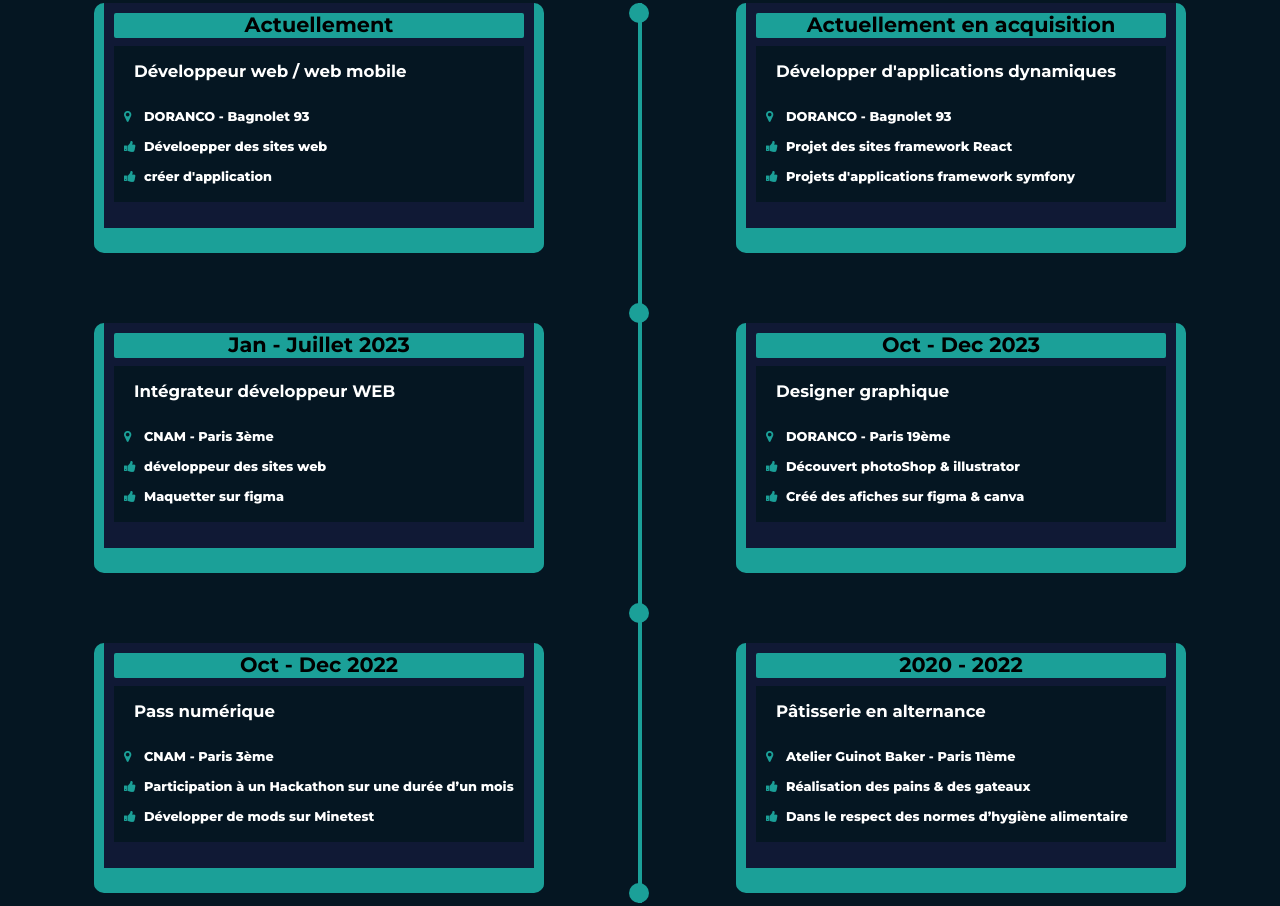
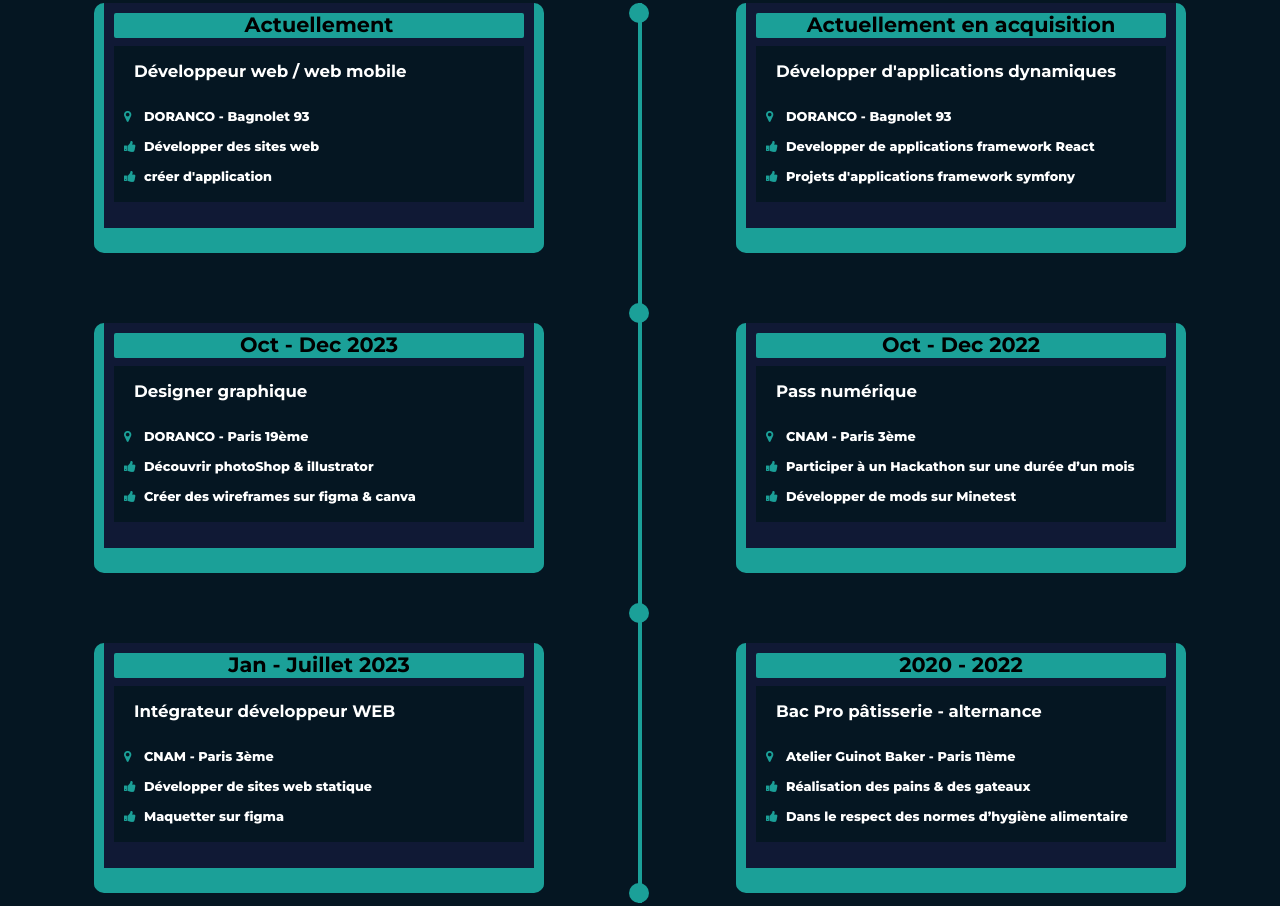
Before and after one commit to Oscarabg/TechTalentTerritory.com, a plain HTML site: page index.html in a window 1280 px wide. Shown: the part 2320-3226 px from the top of the page. Drawn offline with nearby package versions, Linux system fonts and the light colour scheme.

Commit message:
ajout des compétences acquises

```diff
--- a/index.html
+++ b/index.html
@@ -41,13 +41,15 @@
             </figure>
 
             <figure class="figure-reseau-link">
-               <a class="reseau-item-link" href="https://github.com/Oscarabg/webcommerce"><i class="fa fa-github fontseze-link" aria-hidden="true"></i></a>
+               <a class="reseau-item-link" href="https://github.com/Oscarabg"><i class="fa fa-github fontseze-link" aria-hidden="true"></i></a>
+               <!-- <a class="reseau-item-link" href="https://github.com/Oscarabg/webcommerce"><i class="fa fa-github fontseze-link" aria-hidden="true"></i></a> -->
+
                <a class="reseau-item-link" href="mailto:ablo.goita2002@gmail.com"><i class="fa fa-envelope fontseze-link"aria-hidden="true"></i></a>
                <a class="reseau-item-link" href="https://www.linkedin.com/in/ablo-goita-767b49258/"><i class="fa fa-linkedin-square fontseze-link" aria-hidden="true"></i></a>
             </figure>
 
             <figure class="figure-photo-img">
-               <img src="/assets/img/photo-cv.jpg" alt="photo en images">
+               <img src="./assets/img/photo-cv.jpg" alt="photo en images">
             </figure>
          </article>
       </section>
@@ -55,31 +57,32 @@
       <section class="container-fluid section-container-projet">
          <h2 class="title-projet">Projets</h2>
          <p class="paragrah-animation"><span></span></p>
+
          <article class="article-projet">
             <figure class="figure-projet">
                <a href="https://oscarabg.github.io/Espot-jeux/" class="projet-link-img">
-                  <img src="/assets/img/Gaming-img.jpg" alt="lien de parjet en image">
+                  <img src="./assets/img/Gaming-img.jpg" alt="lien de parjet en image">
                   <p class="paragraph-txt">Petit projet Gaming</p>
                </a>
             </figure>
 
             <figure class="figure-projet">
                <a href="https://oscarabg.github.io/webcommerce/" class="projet-link-img">
-                  <img src="/assets/img/ecommerce-img.jpg" alt="lien de parjet en image">
+                  <img src="./assets/img/ecommerce-img.jpg" alt="lien de parjet en image">
                   <p class="paragraph-txt">Maquette de e-commerce</p>
                </a>
             </figure>
 
             <figure class="figure-projet">
                <a href="https://projet-eshop.vercel.app/assets/login.html" class="projet-link-img">
-                  <img src="/assets/img/phone-img.jpg" alt="lien de parjet en image">
+                  <img src="./assets/img/phone-img.jpg" alt="lien de parjet en image">
                   <p class="paragraph-txt">Projet de e-commerce </p>
                </a>
             </figure>
 
             <figure class="figure-projet">
                <a href="https://oscarabg.github.io/aircoisieres/" class="projet-link-img">
-                  <img src="/assets/img/voyage-img.jpg" alt="lien de parjet en image">
+                  <img src="./assets/img/voyage-img.jpg" alt="lien de parjet en image">
                   <p class="paragraph-txt">Maquette de voyage</p>
                </a>
             </figure>
@@ -211,8 +214,21 @@
                      <ul class="lists-col">
                         <p class="paragraph-col">Développeur web / web mobile</p>
                         <li class="list-row"><span><i class="fa fa-map-marker list-color" aria-hidden="true"></i></span>DORANCO - Bagnolet 93</li>
-                        <li class="list-row"><span><i class="fa fa-thumbs-up list-color" aria-hidden="true"></i></span>Déveloepper des sites web</li>
+                        <li class="list-row"><span><i class="fa fa-thumbs-up list-color" aria-hidden="true"></i></span>Développer des sites web</li>
                         <li class="list-row"><span><i class="fa fa-thumbs-up list-color" aria-hidden="true"></i></span>créer d'application</li>
+                     </ul>
+                  </div>
+               </article>
+
+
+               <article class="article-col">
+                  <div class="div-col">
+                     <h4 class="title-list-col">Oct - Dec 2023</h4>
+                     <ul class="lists-col">
+                        <p class="paragraph-col">Designer graphique</p>
+                        <li class="list-row"><span><i class="fa fa-map-marker list-color" aria-hidden="true"></i></span>DORANCO - Paris 19ème</li>
+                        <li class="list-row"><span><i class="fa fa-thumbs-up list-color" aria-hidden="true"></i></span>Découvrir photoShop & illustrator</li>
+                        <li class="list-row"><span><i class="fa fa-thumbs-up list-color" aria-hidden="true"></i></span>Créer des wireframes sur figma & canva</li>
                      </ul>
                   </div>
                </article>
@@ -223,24 +239,13 @@
                      <ul class="lists-col">
                         <p class="paragraph-col">Intégrateur développeur WEB</p>
                         <li class="list-row"><span><i class="fa fa-map-marker list-color" aria-hidden="true"></i></span>CNAM - Paris 3ème</li>
-                        <li class="list-row"><span><i class="fa fa-thumbs-up list-color" aria-hidden="true"></i></span>développeur des sites web</li>
+                        <li class="list-row"><span><i class="fa fa-thumbs-up list-color" aria-hidden="true"></i></span>Développer de sites web statique</li>
                         <li class="list-row"><span><i class="fa fa-thumbs-up list-color" aria-hidden="true"></i></span>Maquetter sur figma</li>
                      </ul>
                   </div>
                </article>
 
-               <article class="article-col">
-                  <div class="div-col">
-                     <h4 class="title-list-col">Oct - Dec 2022</h4>
-                     <ul class="lists-col">
-                        <p class="paragraph-col">Pass numérique</p>
-                        <li class="list-row"><span><i class="fa fa-map-marker list-color" aria-hidden="true"></i></span>CNAM - Paris 3ème</li>
-                        <li class="list-row"><span><i class="fa fa-thumbs-up list-color" aria-hidden="true"></i></span>Participation à un Hackathon sur une durée d’un mois</li>
-                        <li class="list-row"><span><i class="fa fa-thumbs-up list-color" aria-hidden="true"></i></span>Développer de mods sur Minetest
-                        </li>
-                     </ul>
-                  </div>
-               </article>
+
             </section>
 
             <div class="container-circle">
@@ -257,20 +262,22 @@
                      <ul class="lists-col">
                         <p class="paragraph-col">Développer d'applications dynamiques</p>
                         <li class="list-row"><span><i class="fa fa-map-marker list-color" aria-hidden="true"></i></span>DORANCO - Bagnolet 93</li>
-                        <li class="list-row"><span><i class="fa fa-thumbs-up list-color" aria-hidden="true"></i></span>Projet des sites framework React</li>
+                        <li class="list-row"><span><i class="fa fa-thumbs-up list-color" aria-hidden="true"></i></span>Developper de applications framework React</li>
                         <li class="list-row"><span><i class="fa fa-thumbs-up list-color" aria-hidden="true"></i></span>Projets d'applications framework symfony</li>
                      </ul>
                   </div>
                </article>
 
+
                <article class="article-col">
                   <div class="div-col">
-                     <h4 class="title-list-col">Oct - Dec 2023</h4>
+                     <h4 class="title-list-col">Oct - Dec 2022</h4>
                      <ul class="lists-col">
-                        <p class="paragraph-col">Designer graphique</p>
-                        <li class="list-row"><span><i class="fa fa-map-marker list-color" aria-hidden="true"></i></span>DORANCO - Paris 19ème</li>
-                        <li class="list-row"><span><i class="fa fa-thumbs-up list-color" aria-hidden="true"></i></span>Découvert photoShop & illustrator</li>
-                        <li class="list-row"><span><i class="fa fa-thumbs-up list-color" aria-hidden="true"></i></span>Créé des afiches sur figma & canva</li>
+                        <p class="paragraph-col">Pass numérique</p>
+                        <li class="list-row"><span><i class="fa fa-map-marker list-color" aria-hidden="true"></i></span>CNAM - Paris 3ème</li>
+                        <li class="list-row"><span><i class="fa fa-thumbs-up list-color" aria-hidden="true"></i></span>Participer à un Hackathon sur une durée d’un mois</li>
+                        <li class="list-row"><span><i class="fa fa-thumbs-up list-color" aria-hidden="true"></i></span>Développer de mods sur Minetest
+                        </li>
                      </ul>
                   </div>
                </article>
@@ -279,7 +286,7 @@
                   <div class="div-col">
                      <h4 class="title-list-col">2020 - 2022</h4>
                      <ul class="lists-col">
-                        <p class="paragraph-col">Pâtisserie en alternance </p>
+                        <p class="paragraph-col"> Bac Pro pâtisserie - alternance </p>
                         <li class="list-row"><span><i class="fa fa-map-marker list-color" aria-hidden="true"></i></span>Atelier Guinot Baker - Paris 11ème</li>
                         <li class="list-row"><span><i class="fa fa-thumbs-up list-color" aria-hidden="true"></i></span> Réalisation des pains & des gateaux</li>
                         <li class="list-row"><span><i class="fa fa-thumbs-up list-color" aria-hidden="true"></i></span>Dans le
@@ -294,7 +301,7 @@
    </section>
    <hr>
    <footer class="footer">
-         <p class="foot-copy">&copy; 2024 - Dev junior</p>
+      <p class="foot-copy">&copy; 2024 - Dev junior</p>
    </footer>
 </body>
 </html>
```
